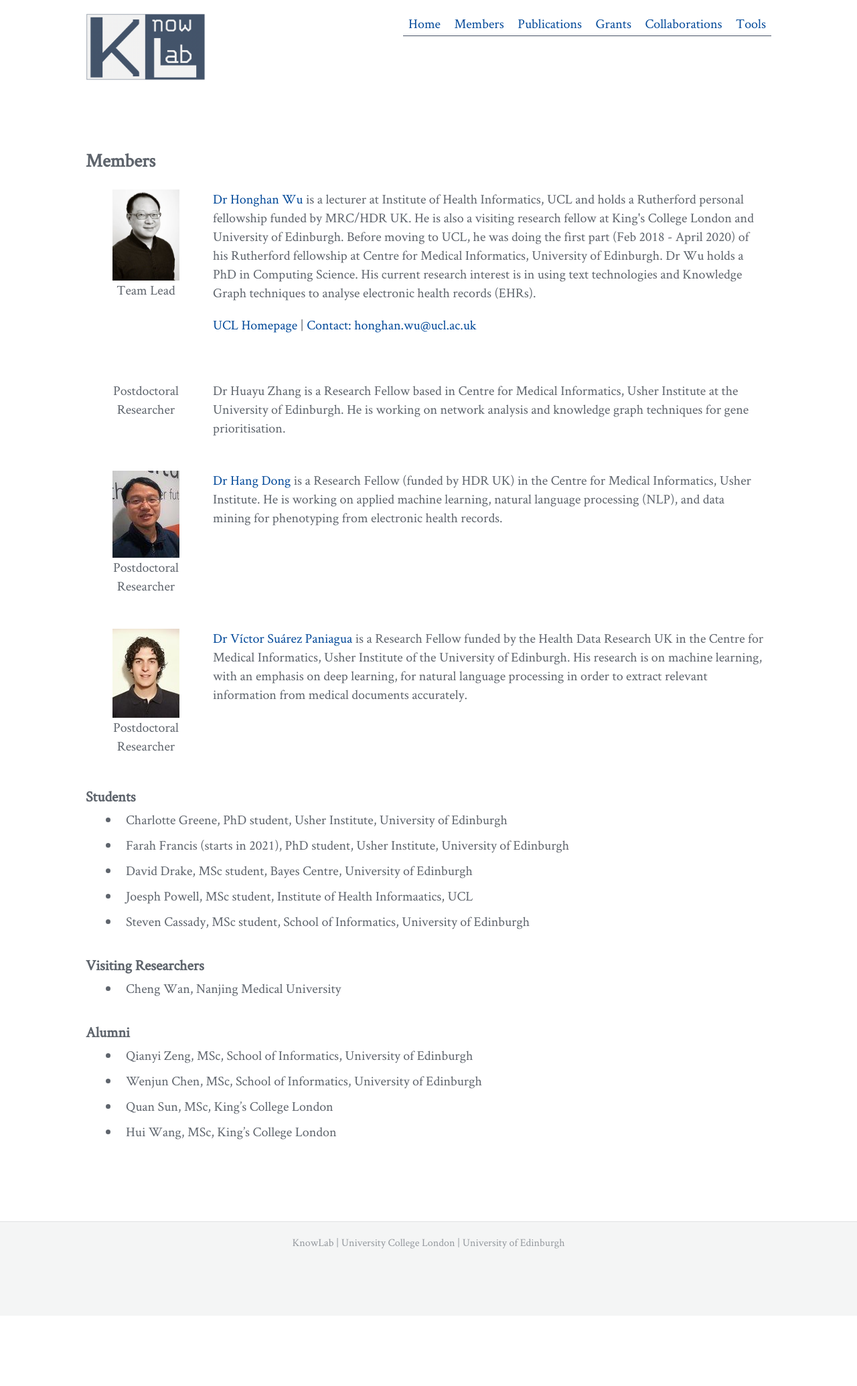
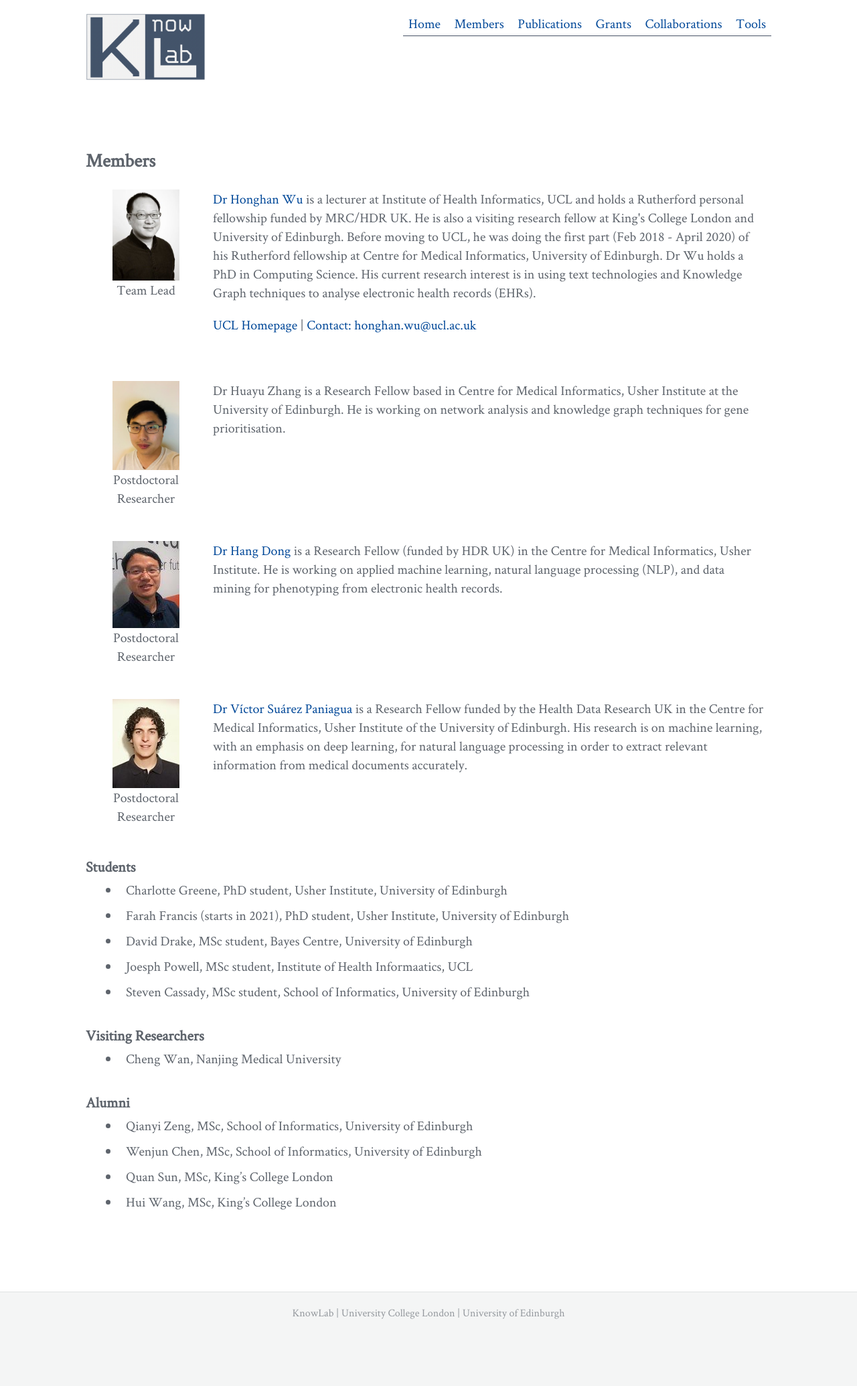
Before and after one commit to knowlab/knowlab.github.io, a Jekyll site: the page built from members.md, in a window 1280 px wide. Shown: the whole page at 67% size. Built offline with Jekyll 4.4.1, drawn with Linux system fonts in a browser that asks for light colours; before the commit the page ends 1965 px from its top, so only the background shows below that.

Commit message:
Update members.md

```diff
--- a/members.md
+++ b/members.md
@@ -18,7 +18,7 @@ permalink: /group-members/
 </div>
 
 <div class="div-tbl">
-    <div class="title">
+    <div class="title"><img src="/img/pics/IMG_5835_small.jpg">
     Postdoctoral Researcher
     </div>
     <div class="info"> Dr Huayu Zhang is a Research Fellow based in Centre for Medical Informatics, Usher Institute at the University of Edinburgh. He is working on network analysis and knowledge graph techniques for gene prioritisation.
```
